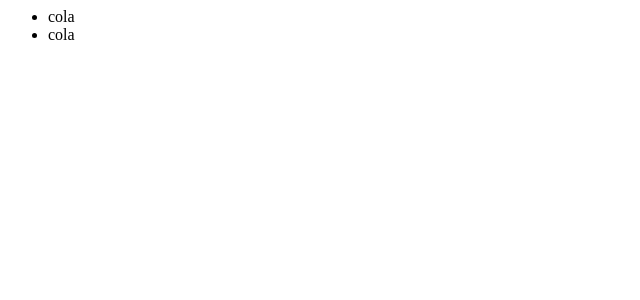
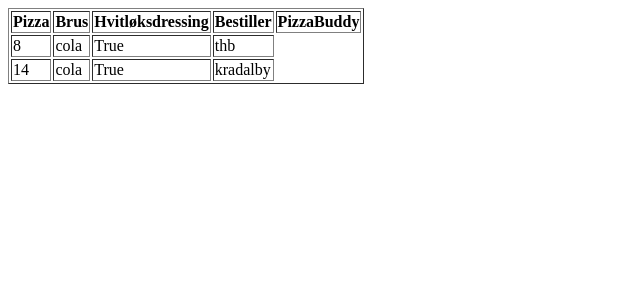
Before and after one commit to dotkom/feedme, a Django app: page /pizza/ in a window 1280 px wide. Before the commit the part shown is almost empty. Shown: the top 300 px of the page, without its empty margins (0-640 px from the left). Run offline with Django 3.2, Linux system fonts and the light colour scheme; data comes from the database, SQL or seed files in the repository; parts of the project's set-up code (start-up, migrations or seed data) failed here and were passed over.

Commit message:
updated html

```diff
--- a/templates/pizzasystem/index.html
+++ b/templates/pizzasystem/index.html
@@ -1,9 +1,21 @@
 {% if orders %}
-    <ul>
+    <table border ="1">
+    <tr>
+    <th>Pizza</th>
+    <th>Brus</th>
+    <th>Hvitløksdressing</th>
+    <th>Bestiller</th>
+    <th>PizzaBuddy</th>
+    </tr>
     {% for order in orders %}
-        <li>{{order.soda}}</li>
+        <tr>
+        <td>{{order.pizza}}</td>
+        <td>{{order.soda}}</td>
+        <td>{{order.dressing}}</td>
+        <td>{{order.user.username}}</td>
+        </tr>
     {% endfor %}
-    </ul>
+    </table>
 {% else %}
     <p>No orders available.</p>
 {% endif %}
```
